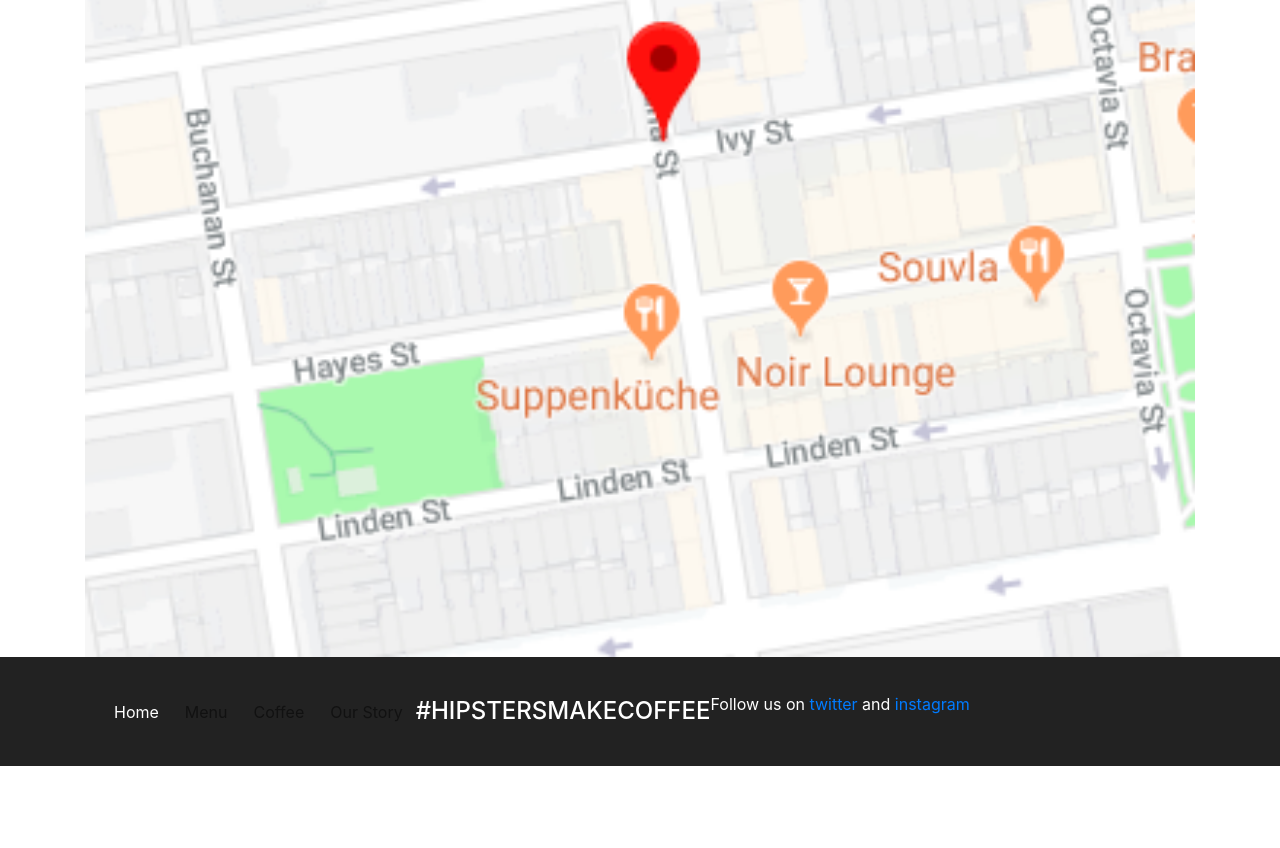
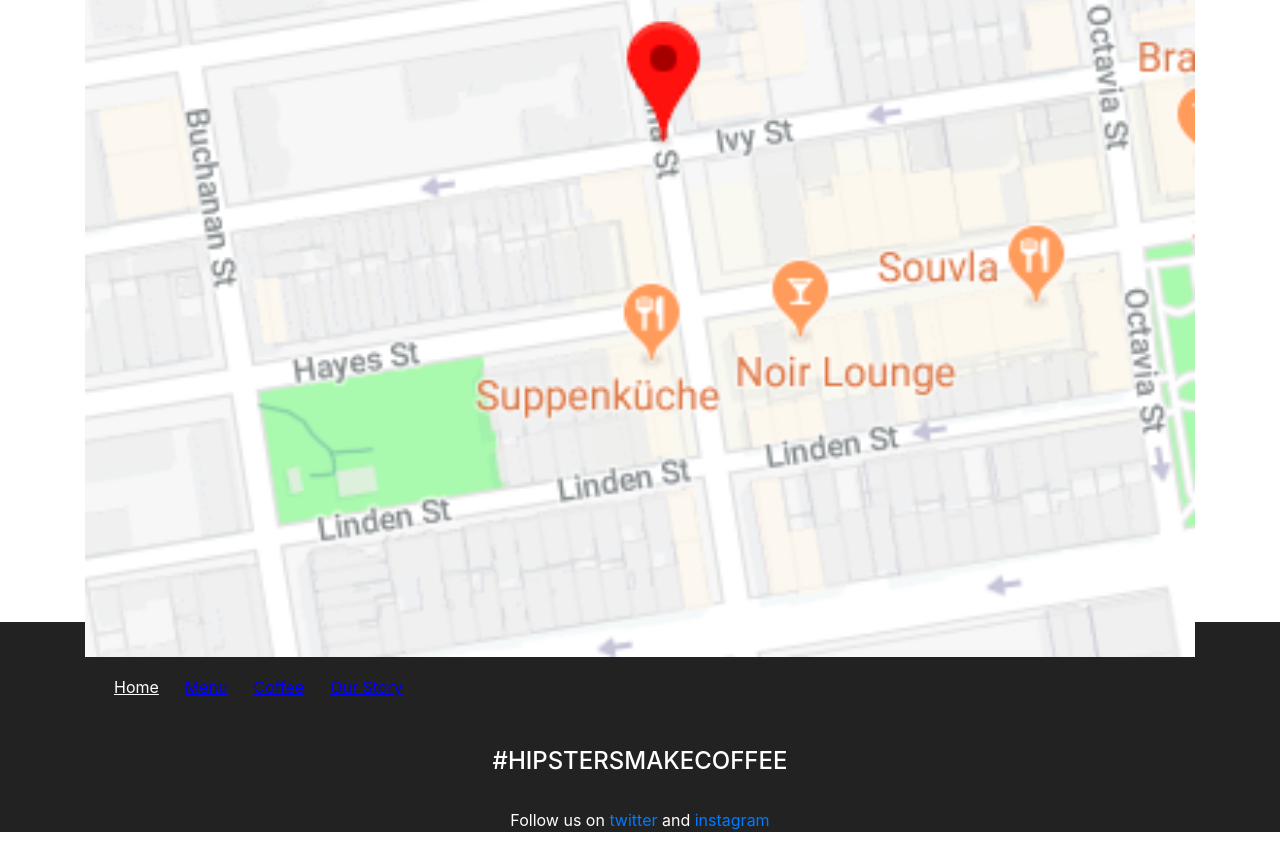
Before and after one commit to kybernetic/generic-hipster-coffee, a website: page src/assets/index.html in a window 1280 px wide. Shown: the part 1930-2778 px from the top of the page. Before the commit the page ends 2696 px from the top, so only its background shows below. Drawn offline with nearby package versions, Linux system fonts and the light colour scheme; files that its build step writes are made by us from their sources.

Commit message:
third checkup

```diff
--- a/src/assets/index.html
+++ b/src/assets/index.html
@@ -76,10 +76,11 @@
         </div>
 
 
-        <div class="blackcontainer">
+        <section class="blackcontainer text-center">
 
             <div class="container">
-                <nav class="navbar navbar-expand-md navbar-light sticky-top">
+
+                <nav class="nav2 navbar navbar-expand-md sticky-top text-center">
                 <!-- expand-md is for a breaking point-->
 
                     <div class="navbar-header">
@@ -101,17 +102,18 @@
                             </ul>
                         </div>
                     </div>
-                        <h4 class="text-white">#HIPSTERSMAKECOFFEE</h4>
-                        <p class="text-white">Follow us on <a href="twitter.com">twitter</a> and <a href="instagram.com">instagram</a></p>
+
 
 
                 </nav>
+                <h4 class="text-white">#HIPSTERSMAKECOFFEE</h4>
+                <p class="text-white">Follow us on <a href="twitter.com">twitter</a> and <a href="instagram.com">instagram</a></p>
             </div>
 
 
 
 
-        </div>
+        </section>
 
 
 
--- a/src/scss/_base.scss
+++ b/src/scss/_base.scss
@@ -23,7 +23,17 @@ h4 {
 
 .blackcontainer {
     background-color: #222;
+    margin-top: -35px;
 }
+
+.nav2 {
+    padding-top: 45px;
+    a {
+        color: blue;
+        text-decoration: underline;
+    }
+}
+
 
 
 
```
